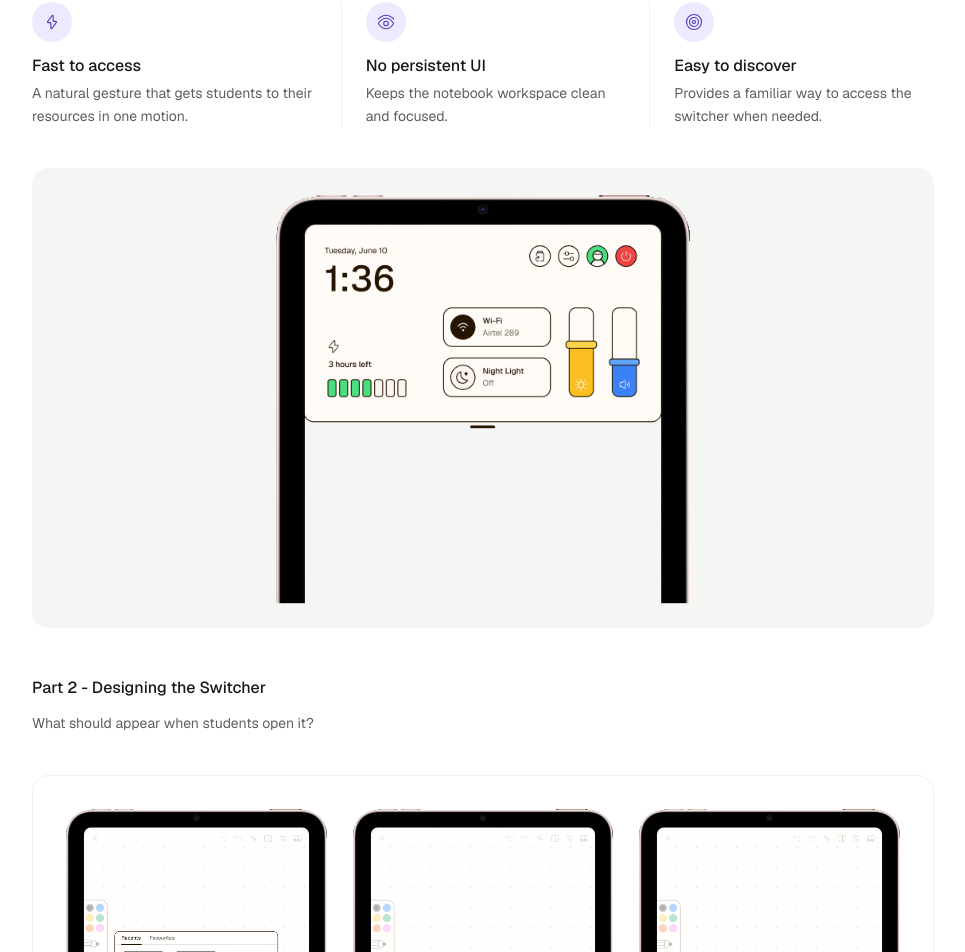
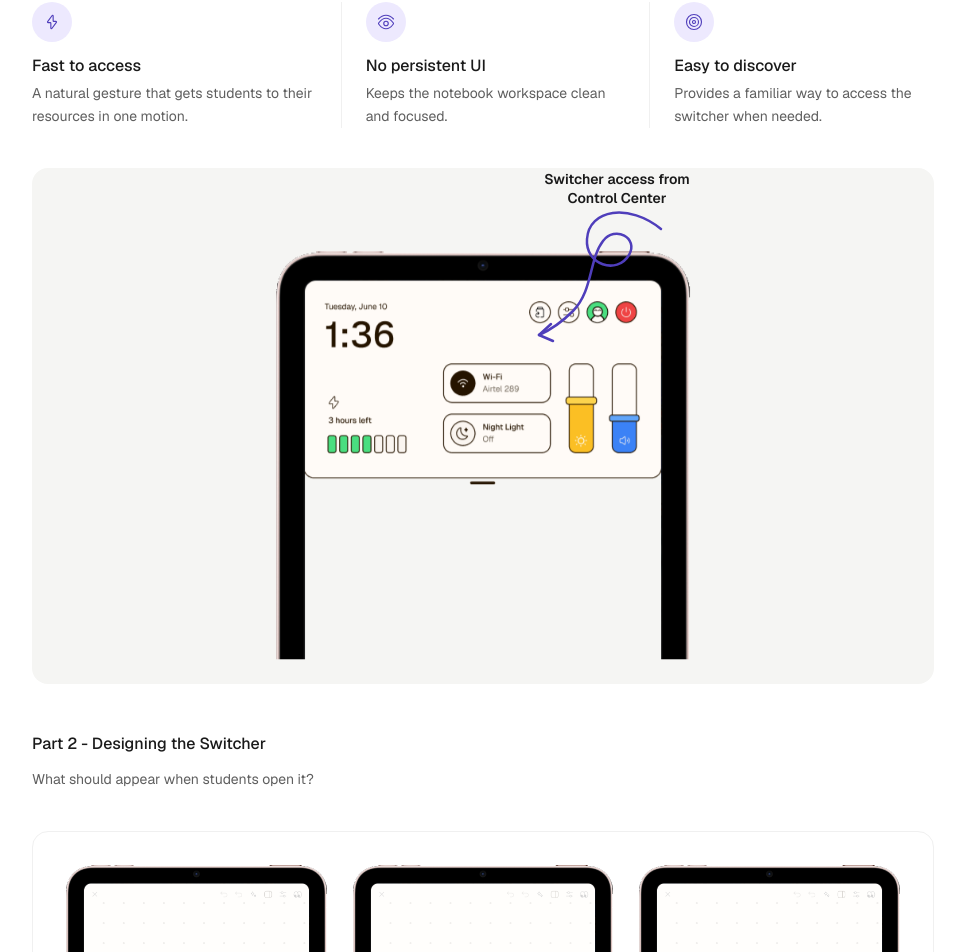
Before and after one commit to aditishinde304/my-portfolio, a Next.js app: page /work/superrbook in a window 1280 px wide. Shown: the part 4422-5374 px from the top of the page, without its empty margins (273-1238 px from the left). Built offline with nearby package versions, Linux system fonts and the light colour scheme; a web font is replaced by a local one.

Commit message:
Add annotation callout to Final entry point mockup
Since Figma's MCP is still rate-limited, recreates the reference
callout (curled arrow + "Switcher access from Control Center" label)
as an SVG/text overlay on the existing mockup rather than re-fetching
a fresh export.

```diff
--- a/app/work/superrbook/page.tsx
+++ b/app/work/superrbook/page.tsx
@@ -482,16 +482,43 @@ export default function SuperrbookCaseStudy() {
                   ))}
                 </div>
 
-                <div className="rounded-2xl overflow-hidden flex justify-center p-6" style={{ background: "var(--hover-bg)" }}>
+                <div className="rounded-2xl flex justify-center px-6 pb-6 pt-20" style={{ background: "var(--hover-bg)" }}>
+                  <div className="relative w-full" style={{ maxWidth: "420px" }}>
+                    <p
+                      className="absolute text-[14px] font-semibold text-center leading-snug"
+                      style={{ color: "var(--foreground)", top: "-78px", right: "-8px", width: "168px" }}
+                    >
+                      Switcher access from Control Center
+                    </p>
+                    <svg
+                      viewBox="0 0 420 160"
+                      fill="none"
+                      className="absolute pointer-events-none"
+                      style={{ top: "-70px", left: 0, width: "100%", height: "170px", overflow: "visible" }}
+                    >
+                      <path
+                        d="M 388 46 C 356 20, 316 26, 314 56 C 312 82, 344 92, 356 72 C 366 55, 342 42, 330 58 C 316 76, 320 108, 300 128 C 285 143, 275 148, 266 152"
+                        stroke="#4F3EBB"
+                        strokeWidth="2.5"
+                        strokeLinecap="round"
+                      />
+                      <path
+                        d="M 266 152 L 278 141 M 266 152 L 280 158"
+                        stroke="#4F3EBB"
+                        strokeWidth="2.5"
+                        strokeLinecap="round"
+                        strokeLinejoin="round"
+                      />
+                    </svg>
                     <Image
                       src="/final-entry-point-mockup.png"
-                    alt="Final entry point mockup: two-finger swipe down with Control Center access"
+                      alt="Final entry point mockup: two-finger swipe down with Control Center access, annotated to show the switcher icon in Control Center"
                       width={528}
                       height={518}
                       quality={100}
                       className="w-full h-auto block"
-                    style={{ maxWidth: "420px" }}
                     />
+                  </div>
                 </div>
               </div>
 
```
Lines whose indentation alone changed are shown as unchanged.
